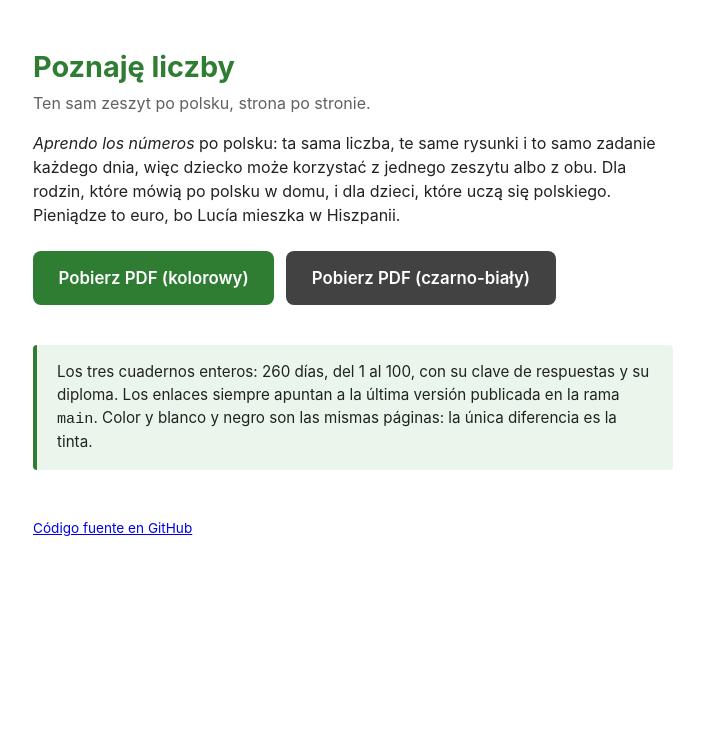
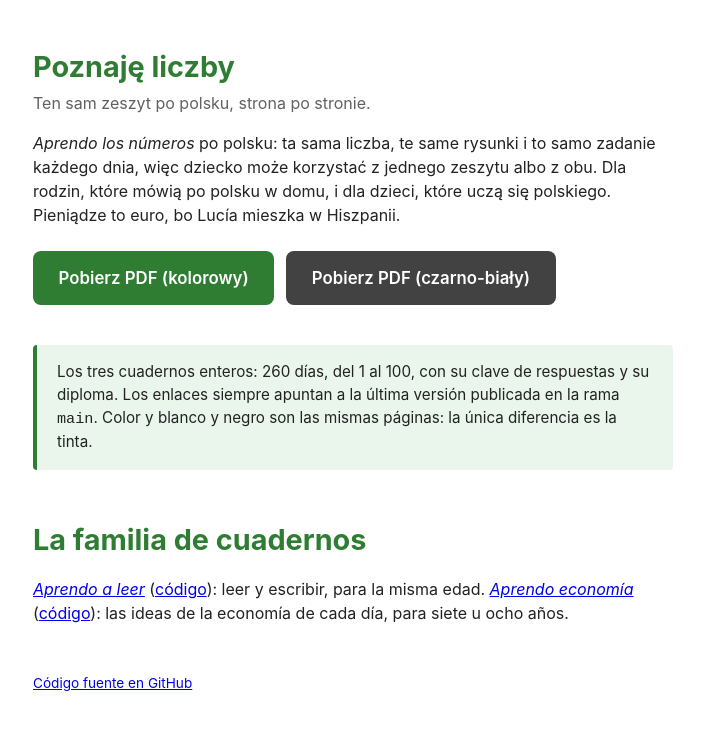
Before and after one commit to konradcinkusz/learning-to-count, a plain HTML site: page docs/index.html in a window 1280 px wide. Shown: the part 738-1467 px from the top of the page, without its empty margins (287-991 px from the left). Before the commit the page ends 1340 px from the top, so only its background shows below. Drawn offline with Linux system fonts and the light colour scheme.

Commit message:
Link to the sibling notebooks (learning-to-read, learning-economics) in README and docs/index.html
New 'La familia de cuadernos' section. The Pages URL of learning-economics follows the same pattern as the others and is not verified from this environment.

Co-Authored-By: Claude Sonnet 5.5 <noreply@anthropic.com>
Claude-Session: https://claude.ai/code/session_01RjKhVLwNqF9PHWqaPFtuC1

```diff
--- a/docs/index.html
+++ b/docs/index.html
@@ -98,6 +98,18 @@
     negro son las mismas páginas: la única diferencia es la tinta.
   </div>
 
+  <section>
+    <h2>La familia de cuadernos</h2>
+    <p>
+      <a href="https://konradcinkusz.github.io/learning-to-read/"><em>Aprendo a leer</em></a>
+      (<a href="https://github.com/konradcinkusz/learning-to-read">código</a>):
+      leer y escribir, para la misma edad.
+      <a href="https://konradcinkusz.github.io/learning-economics/"><em>Aprendo economía</em></a>
+      (<a href="https://github.com/konradcinkusz/learning-economics">código</a>):
+      las ideas de la economía de cada día, para siete u ocho años.
+    </p>
+  </section>
+
   <footer>
     <a href="https://github.com/konradcinkusz/learning-to-count">Código fuente en GitHub</a>
   </footer>
```
Also changed, not shown: 1 other file.
